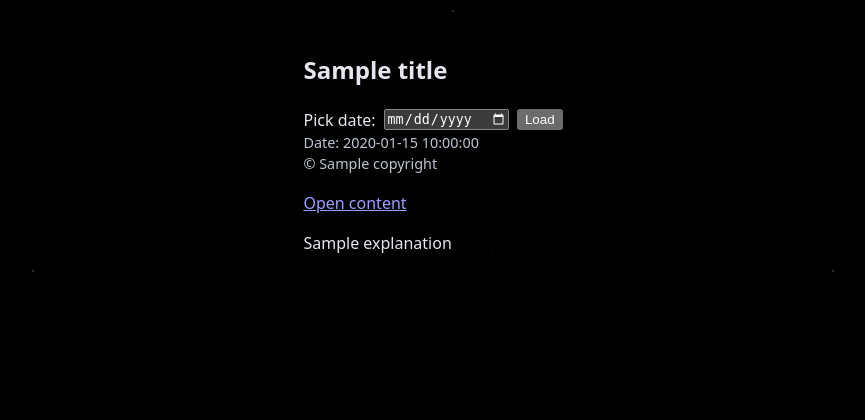
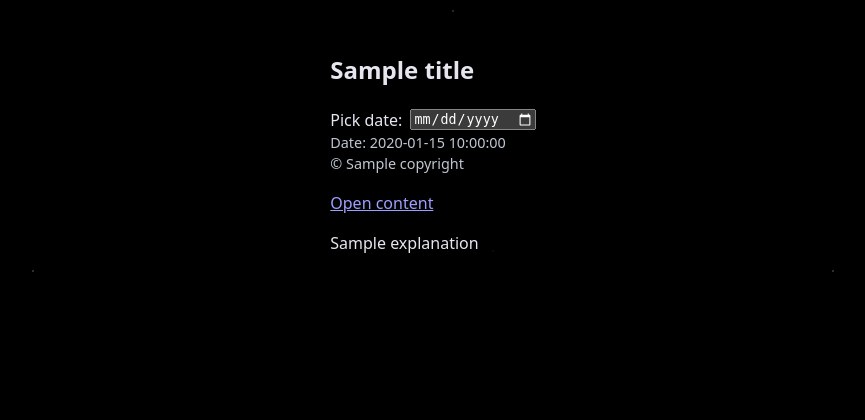
Before and after one commit to AnikaTejaReddy0003/MeteorMadness, a Flask app: template apod/templates/apod.html in a window 1280 px wide. Shown: the part 49-469 px from the top of the page, without its empty margins (207-1072 px from the left). Run offline with Flask 3, Linux system fonts and the light colour scheme; the template is opened without the code that fills it: most values are stand-ins (such as "Sample title", 1, 10 or a date in 2020).

Commit message:
Update apod.html
the load button was removed and the functionality was moved to the date picker date change event.

```diff
--- a/apod/templates/apod.html
+++ b/apod/templates/apod.html
@@ -10,7 +10,8 @@
     .apod .video iframe { width: 100%; aspect-ratio: 16/9; border: 0; border-radius: 8px; }
     .apod .hd { margin-top: .5rem; }
     .apod .explanation { margin-top: 1rem; white-space: pre-wrap; }
-  .apod .alert { margin-top: .75rem; padding: .75rem; border: 1px solid rgba(255,255,255,.2); border-radius: 6px; background: rgba(255,0,0,.12); color: #ffd7d7; }
+    .apod .alert { margin-top: .75rem; padding: .75rem; border: 1px solid rgba(255,255,255,.2); border-radius: 6px;
+    background: rgba(255,0,0,.12); color: #ffd7d7; }
 {% endblock %}
 
 {% block content %}
@@ -19,11 +20,12 @@
 
         {% if errors and errors|length %}
             <div class="alert" role="status">
-      {% for m in errors %}<div>{{ m }}</div>{% endfor %}
+                {% for m in errors %}
+                    <div>{{ m }}</div>{% endfor %}
             </div>
         {% endif %}
 
-    <form class="controls" method="get" action="{{ url_for('apod.apod') }}">
+        <div class="controls">
             <label for="apod-date">Pick date:</label>
             <input
                     type="date"
@@ -32,10 +34,10 @@
                     value="{{ request.args.get('date', date) }}"
                     max="{{ max_date }}"
             />
-      <button type="submit">Load</button>
-    </form>
+        </div>
 
-    {% if date %}<div class="meta">Date: {{ date }}</div>{% endif %}
+        {% if date %}
+            <div class="meta">Date: {{ date }}</div>{% endif %}
         {% if copyright %}
             <div class="meta">© {{ copyright|trim }}</div>
         {% endif %}
@@ -50,14 +52,21 @@
                 <div class="video">
                     <iframe src="{{ url }}" allowfullscreen loading="lazy" title="{{ title or 'APOD' }}"></iframe>
                 </div>
+            {% elif url %}
                 <div class="hd"><a href="{{ url }}" target="_blank" rel="noopener">Open content</a></div>
-      {% elif url %}
-        <a href="{{ url }}" target="_blank" rel="noopener">Open content</a>
             {% else %}
                 <div class="meta">No media available.</div>
             {% endif %}
         </div>
 
-    {% if explanation %}<div class="explanation">{{ explanation }}</div>{% endif %}
+        {% if explanation %}
+            <div class="explanation">{{ explanation }}</div>{% endif %}
     </section>
+
+    <script>
+        document.getElementById('apod-date').addEventListener('change', function () {
+            const selectedDate = this.value;
+            window.location.href = `{{ url_for('apod.apod') }}?date=${selectedDate}`;
+        });
+    </script>
 {% endblock %}
```
Lines whose indentation alone changed are shown as unchanged.
